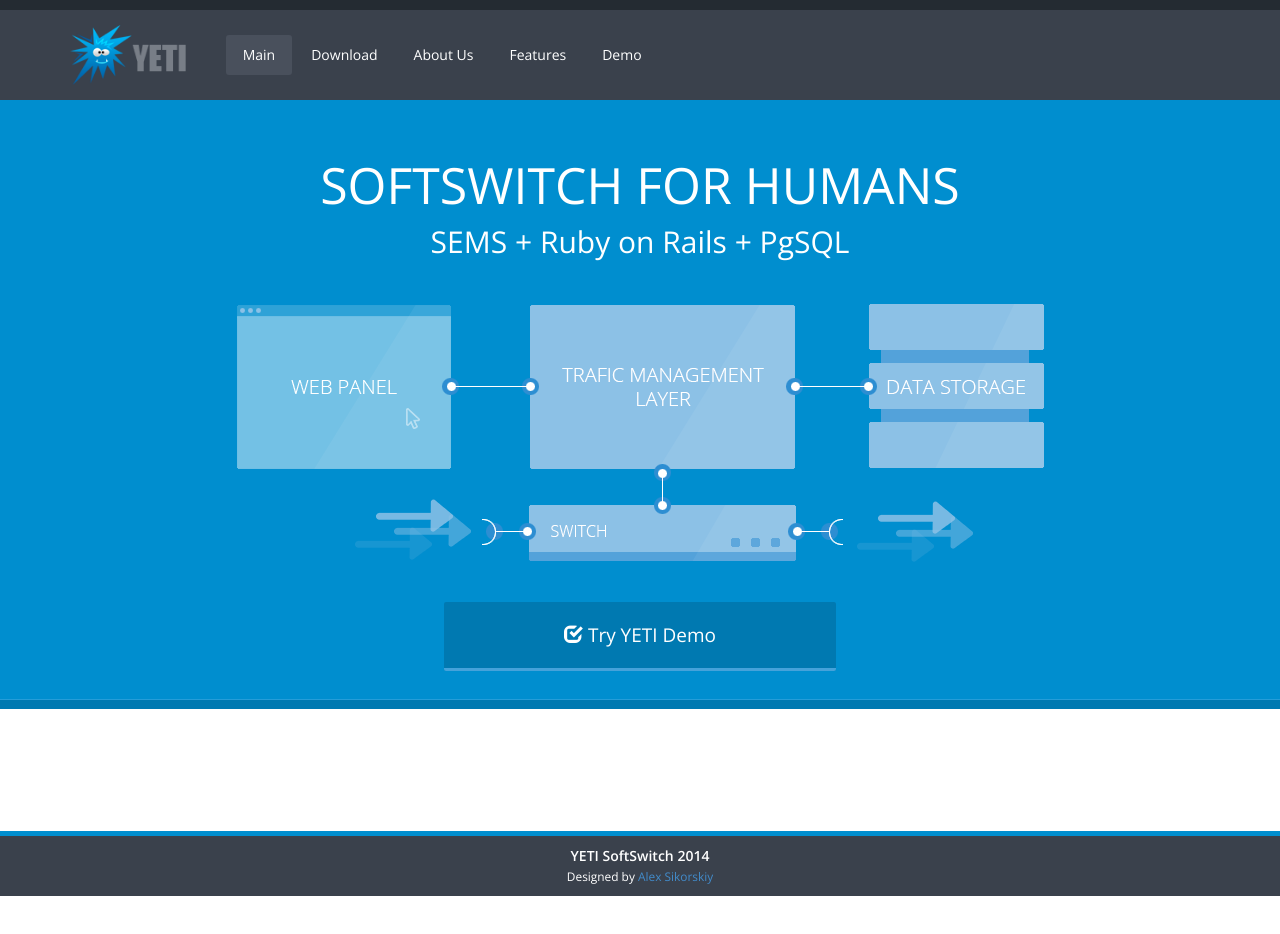
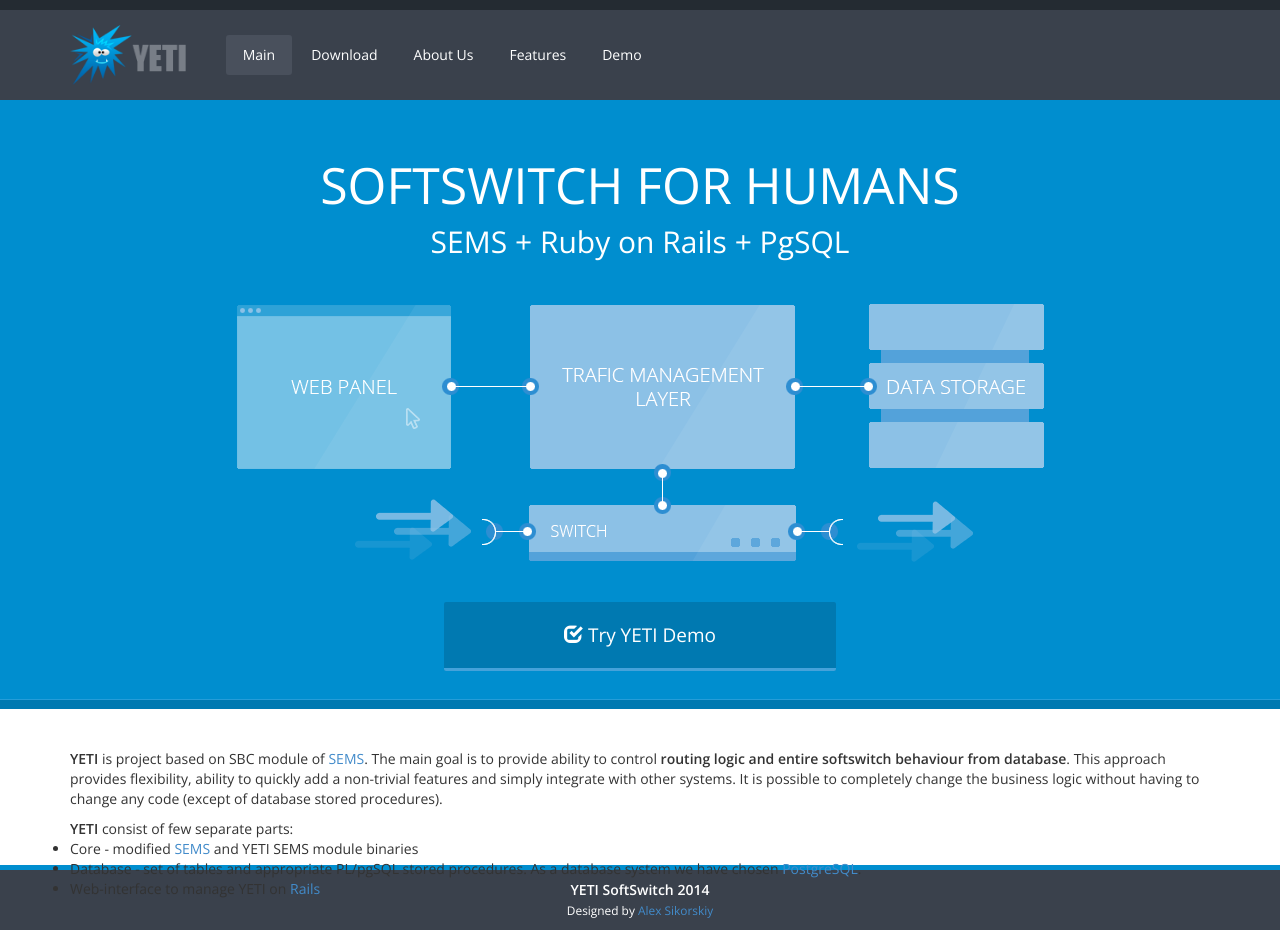
Before and after one commit to yeti-switch/yeti-switch.github.io, a Jekyll site: the page built from index.html, in a window 1280 px wide. Built offline with Jekyll 4.4.1, drawn with Linux system fonts in a browser that asks for light colours; Markdown is read by kramdown in place of the engine named in the settings; before the commit the page ends 900 px from its top, so only the background shows below that.

Commit message:
added text to main page

```diff
--- a/index.html
+++ b/index.html
@@ -2,3 +2,15 @@
 layout: main
 title: YETI - VOIP for humans
 ---
+<p>
+<strong>YETI</strong> is project based on SBC module of <a target="_blank"  rel="nofollow" href="http://www.iptel.org/sems">SEMS</a>.
+The main goal is to provide ability to control <strong>routing logic and entire softswitch behaviour from database</strong>.
+This approach provides  flexibility, ability to quickly add a non-trivial features and simply integrate with other systems.
+It is possible to completely change the business logic without having to change any code (except of database stored procedures).
+</p>
+<strong>YETI</strong> consist of few separate parts:
+<ul>
+	<li>Core - modified <a target="_blank"  rel="nofollow" href="http://www.iptel.org/sems">SEMS</a> and YETI SEMS module binaries</li>
+	<li>Database - set of tables and appropriate PL/pgSQL stored procedures. As a database system we have chosen <a rel="nofollow" href="http://www.postgresql.org/">PostgreSQL</a>.</li>
+	<li>Web-interface to manage YETI on <a target="_blank" rel="nofollow" href="http://rubyonrails.org/">Rails</a></li>
+</ul>
```
